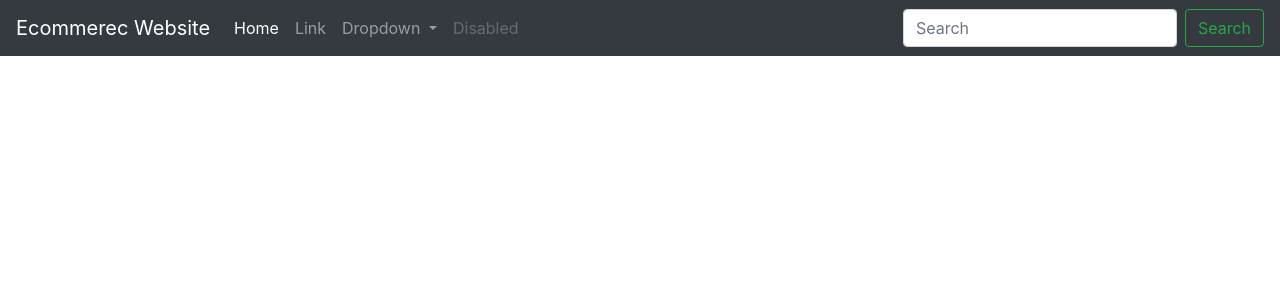
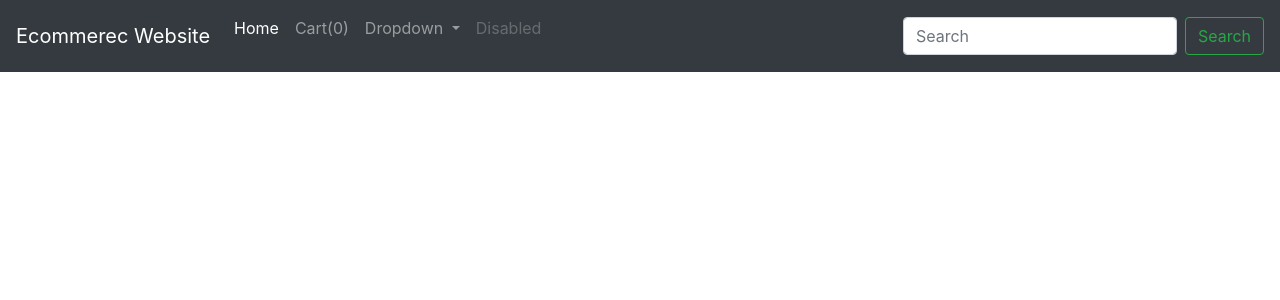
Before and after one commit to Sadia88/Ecommerce_website_with_django, a Django app: template shop/templates/shop/index.html in a window 1280 px wide. Shown: the top 300 px of the page. Run offline with Django 4.2, Linux system fonts and the light colour scheme; the template is opened without the code that fills it, so the values that code supplies are empty; some libraries are stand-ins or nearby versions.

Commit message:
javascript   is added on shop/index.html

```diff
--- a/shop/templates/shop/basic.html
+++ b/shop/templates/shop/basic.html
@@ -27,7 +27,9 @@
         <a class="nav-link" href="#">Home <span class="sr-only">(current)</span></a>
       </li>
       <li class="nav-item">
-        <a class="nav-link" href="#">Link</a>
+        <p class="nav-link" >
+            Cart(<span id='cart'>0</span>)
+        </p>
       </li>
       <li class="nav-item dropdown">
         <a class="nav-link dropdown-toggle" href="#" id="navbarDropdown" role="button" data-toggle="dropdown" aria-haspopup="true" aria-expanded="false">
@@ -64,5 +66,7 @@
     <script src="https://code.jquery.com/jquery-3.3.1.slim.min.js" integrity="sha384-q8i/X+965DzO0rT7abK41JStQIAqVgRVzpbzo5smXKp4YfRvH+8abtTE1Pi6jizo" crossorigin="anonymous"></script>
     <script src="https://cdnjs.cloudflare.com/ajax/libs/popper.js/1.14.6/umd/popper.min.js" integrity="sha384-wHAiFfRlMFy6i5SRaxvfOCifBUQy1xHdJ/yoi7FRNXMRBu5WHdZYu1hA6ZOblgut" crossorigin="anonymous"></script>
     <script src="https://stackpath.bootstrapcdn.com/bootstrap/4.2.1/js/bootstrap.min.js" integrity="sha384-B0UglyR+jN6CkvvICOB2joaf5I4l3gm9GU6Hc1og6Ls7i6U/mkkaduKaBhlAXv9k" crossorigin="anonymous"></script>
-  </body>
+
+{%block js%} {%endblock%}
+</body>
 </html>
--- a/shop/templates/shop/index.html
+++ b/shop/templates/shop/index.html
@@ -13,7 +13,7 @@
           .col-md-3 img{
 
           width:  100%;
-          max-height: 242px;
+          height: 242px;
           }
 
           body .carousel-indicator li{
@@ -61,30 +61,19 @@ bottom: auto;
     <div class="container carousel-inner no-padding">
 
       <div class="carousel-item active">
-        <div class="col-xs-3 col-sm-3 col-md-3 text-center">
-          <div class="card" style="width: 18rem;">
-            <img src='/media/{{product.0.image}}' class="card-img-top " alt="...">
-            <div class="card-body">
-                <h5 class="card-title">{{product.0.product_name}}</h5>
-                <p class="card-text">{{product.0.desc}}</p>
-                <a href="#" class="btn btn-primary">Add to Cart</a>
-            </div>
-          </div>
-       </div>
 
-
-        {% for i in product|slice:"1:"%}
+        {% for i in product %}
         <div class="col-xs-3 col-sm-3 col-md-3 m-3 text-center">
           <div class="card" style="width: 18rem;">
             <img src='/media/{{i.image}}' class="card-img-top " alt="...">
             <div class="card-body">
               <h5 class="card-title">{{i.product_name}}</h5>
-              <p class="card-text">{{i.desc}}</p>
-              <a href="#" class="btn btn-primary">Add To Cart</a>
+              <p class="card-text">{{i.description}}</p>
+              <button id='pr{{i.id}}' class="btn btn-primary cart">Add To Cart</button>
             </div>
           </div>
         </div>
-        {% if forloop.counter|divisibleby:2 and forloop.counter > 0 and not forloop.last %}
+        {% if forloop.counter|divisibleby:3 and forloop.counter > 0 and not forloop.last %}
       </div><div class="carousel-item">
         {% endif %}
 
@@ -103,3 +92,37 @@ bottom: auto;
     {% endfor %}
 </div>
  {% endblock %}
+
+
+
+ {%block js%}
+
+
+
+ <script>
+
+
+    if(localStorage.getItem('cart')==null){
+        var cart={}
+    }
+    else{
+     cart=JSON.parse(localStorage.getItem('cart'))
+     document.getElementById('cart').innerHTML=Object.keys(cart).length
+    }
+
+    $('.cart').click(function(){
+
+
+       var idstr = this.id.toString();
+       console.log(cart[idstr])
+    if (cart[idstr] != undefined) {
+        cart[idstr] = cart[idstr] + 1;
+    } else {
+        cart[idstr] = 1;
+    }
+       console.log(cart)
+       localStorage.setItem('cart',JSON.stringify(cart))
+
+    })
+ </script>
+ {%endblock%}
```
